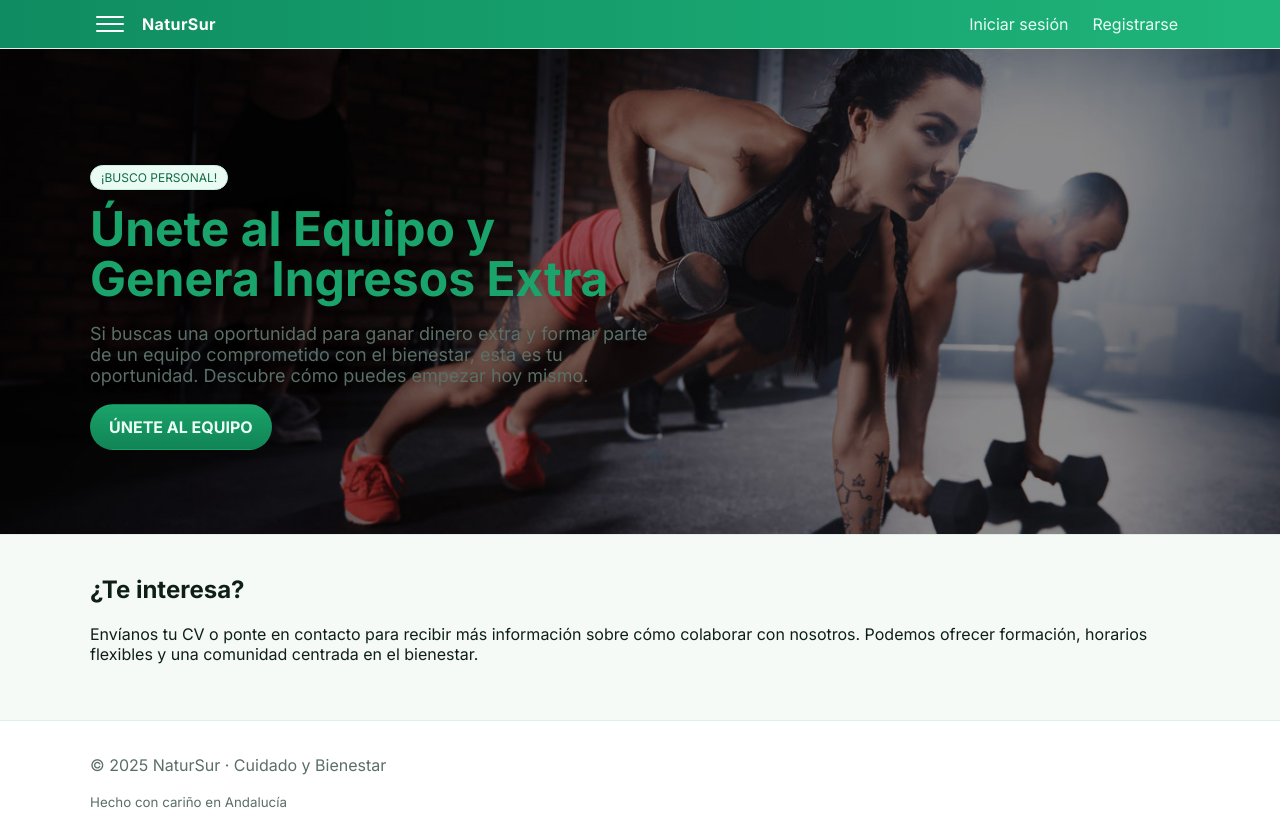
After one commit to josemgarciar/NaturSur, a Django app: page /unete-al-equipo/ in a window 1280 px wide. The commit adds this page. Run offline with Django 4.2, Linux system fonts and the light colour scheme.

Commit message:
Añadidas imagenes Estudio Corporal y Unete al Equipo

```diff
--- a/reservas/templates/reservas/base.html
+++ b/reservas/templates/reservas/base.html
@@ -26,7 +26,7 @@
         <div id="menuPanel" class="menu-panel" role="menu" aria-hidden="true">
           <a class="nav-item" href="/">Inicio</a>
           <!-- 'Mis cinco consejos' points to internal info page -->
-          <a class="nav-item" href="{% url 'mis_cinco_consejos' %}">Mis cinco consejos</a>
+          <a class="nav-item" href="{% url 'unete_al_equipo' %}">Únete al equipo</a>
           <a class="nav-item" href="{% url 'estudio_corporal' %}">Estudio corporal</a>
           {% if user.is_authenticated %}
             {% if user.is_staff %}
--- /dev/null
+++ b/reservas/templates/reservas/unete_al_equipo.html
@@ -0,0 +1,26 @@
+{% extends 'reservas/base.html' %}
+{% load static %}
+
+{% block content %}
+{% static 'reservas/img/back-unete-al-equipo.png' as bg_image %}
+<section class="hero" style="background-image: url('{{ bg_image }}'); background-size: cover; background-position: center;">
+  <div class="container hero-inner" style="display:grid;grid-template-columns:1fr 480px;gap:36px;align-items:center;">
+    <div>
+      <p class="pill">¡BUSCO PERSONAL!</p>
+      <h1 style="color:var(--primary);font-size:48px;line-height:1.05;margin:6px 0 18px;">Únete al Equipo y Genera Ingresos Extra</h1>
+      <p class="lead" style="color:var(--muted);font-size:18px;max-width:64ch;">Si buscas una oportunidad para ganar dinero extra y formar parte de un equipo comprometido con el bienestar, esta es tu oportunidad. Descubre cómo puedes empezar hoy mismo.</p>
+      <div class="cta-row">
+        <a class="btn btn-primary btn-pill" href="https://wdtinfo.com/res/55862/326254?source=mobile" target="_blank" rel="noopener noreferrer">ÚNETE AL EQUIPO</a>
+      </div>
+    </div>
+  </div>
+</section>
+
+<section style="padding:40px 0;">
+  <div class="container">
+    <h2 style="margin-top:0;">¿Te interesa?</h2>
+    <p class="muted">Envíanos tu CV o ponte en contacto para recibir más información sobre cómo colaborar con nosotros. Podemos ofrecer formación, horarios flexibles y una comunidad centrada en el bienestar.</p>
+  </div>
+</section>
+
+{% endblock %}
--- a/reservas/urls.py
+++ b/reservas/urls.py
@@ -7,7 +7,7 @@ urlpatterns = [
     path('reserva-exito/', views.reserva_exito, name='reserva_exito'),
     path('tienda/', views.tienda, name='tienda'),
     path('estudio-corporal/', views.estudio_corporal, name='estudio_corporal'),
-    path('mis-cinco-consejos/', views.mis_cinco_consejos, name='mis_cinco_consejos'),
+    path('unete-al-equipo/', views.unete_al_equipo, name='unete_al_equipo'),
     # Auth
     path('accounts/signup/', views.signup_view, name='signup'),
     path('accounts/login/', views.LoginView.as_view(template_name='reservas/login.html'), name='login'),
--- a/reservas/views.py
+++ b/reservas/views.py
@@ -171,12 +171,11 @@ def estudio_corporal(request):
     return render(request, 'reservas/estudio_corporal.html')
 
 
-def mis_cinco_consejos(request):
-    """Render 'Mis cinco consejos' informational page (reused hero from attachment).
+def unete_al_equipo(request):
+    """Render 'Únete al equipo' informational page (reused hero from attachment).
     This page is internal and can be expanded later with contact form or application flow.
     """
-    return render(request, 'reservas/mis_cinco_consejos.html')
-
+    return render(request, 'reservas/unete_al_equipo.html')
 
 def tienda(request):
     # Redirige directamente a la tienda externa para evitar embedding en iframe.
```
Also changed, not shown: reservas/templates/reservas/estudio_corporal.html (+7 -5 lines), reservas/templates/reservas/mis_cinco_consejos.html (deleted, +0 -28 lines), reservas/static/reservas/img/back-unete-al-equipo.png (added), 1 other file.
